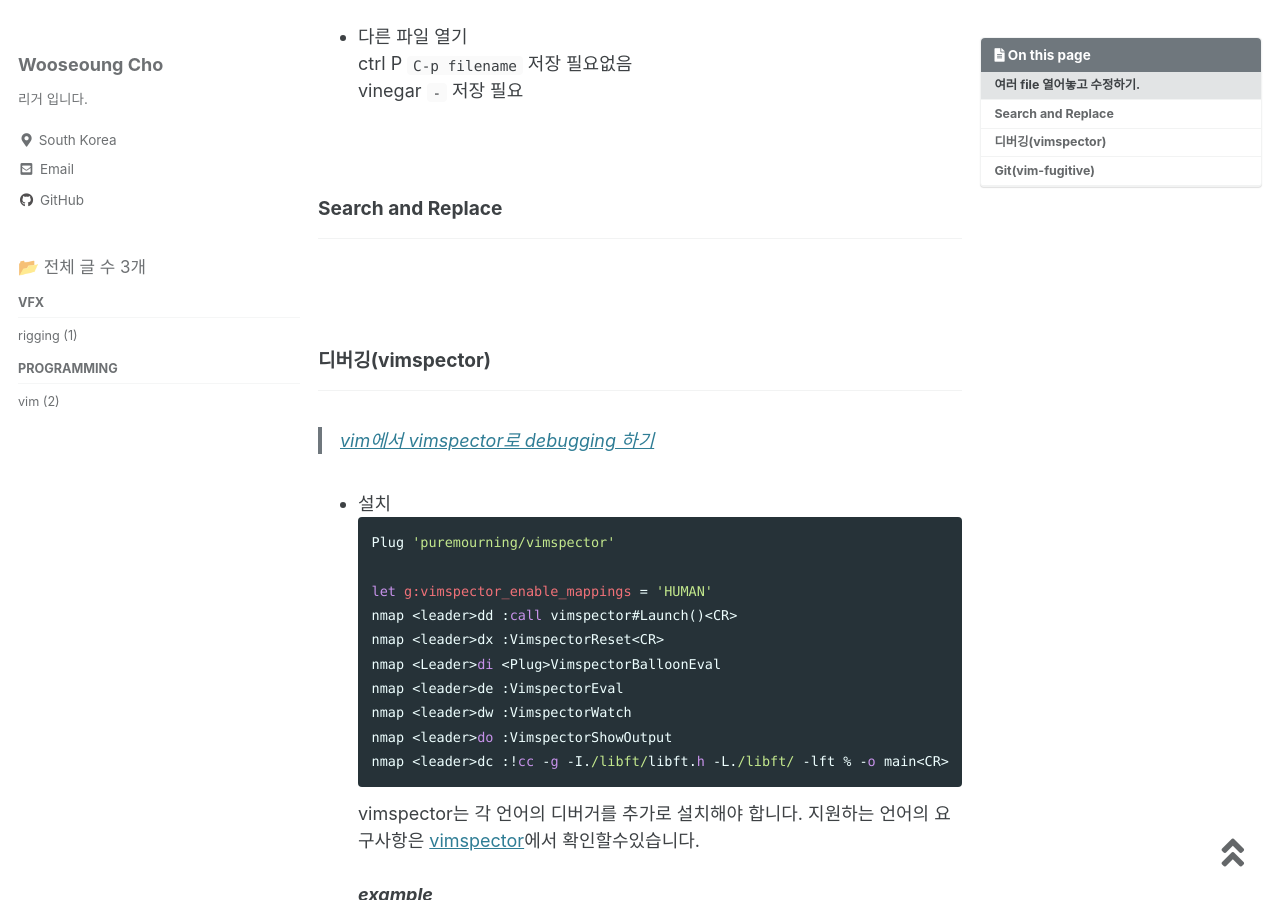
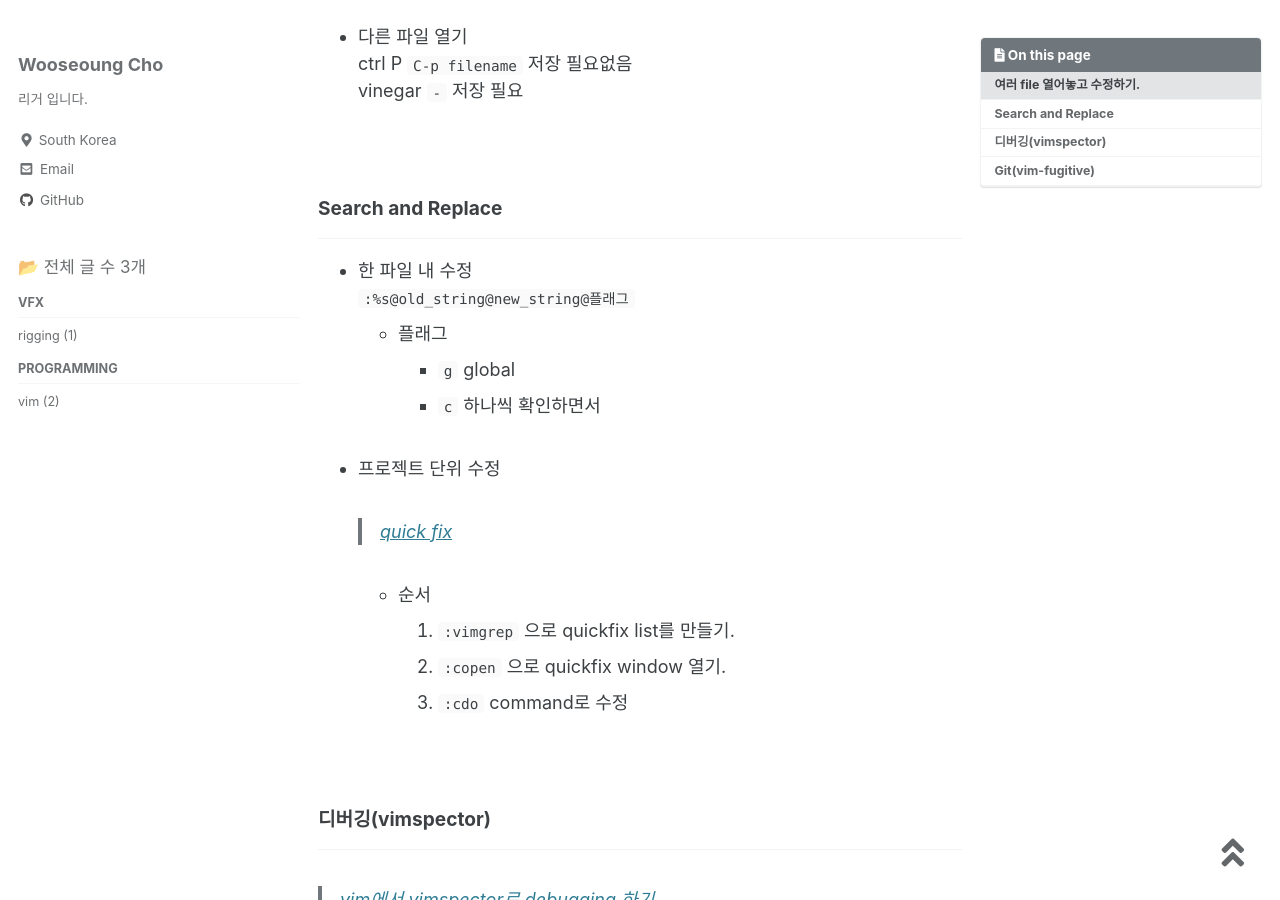
Before and after one commit to chowooseoung/chowooseoung.github.io, a Jekyll site: the page built from _posts/2021-12-15-vim-start.md, in a window 1280 px wide and 900 px high, scrolled down 1310 px. Built offline with Jekyll 4.4.1, drawn with Linux system fonts in a browser that asks for light colours; cached includes are drawn as plain includes.

Commit message:
vim start search replace

```diff
--- a/_posts/2021-12-15-vim-start.md
+++ b/_posts/2021-12-15-vim-start.md
@@ -59,7 +59,18 @@ let g:airline#extensions#tabline#fnamemod = ':t' " 파일명만 출력
 
 #### Search and Replace
 ---
-
+* 한 파일 내 수정
+    `:%s@old_string@new_string@플래그`
+    * 플래그
+        * `g` global
+        * `c` 하나씩 확인하면서
+<br>
+* 프로젝트 단위 수정
+    > [quick fix](https://vonheikemen.github.io/devlog/tools/vim-and-the-quickfix-list/)
+    * 순서
+        1. `:vimgrep` 으로 quickfix list를 만들기.
+        2. `:copen` 으로 quickfix window 열기.
+        3. `:cdo` command로 수정
 <br>
 <br>
 
```
